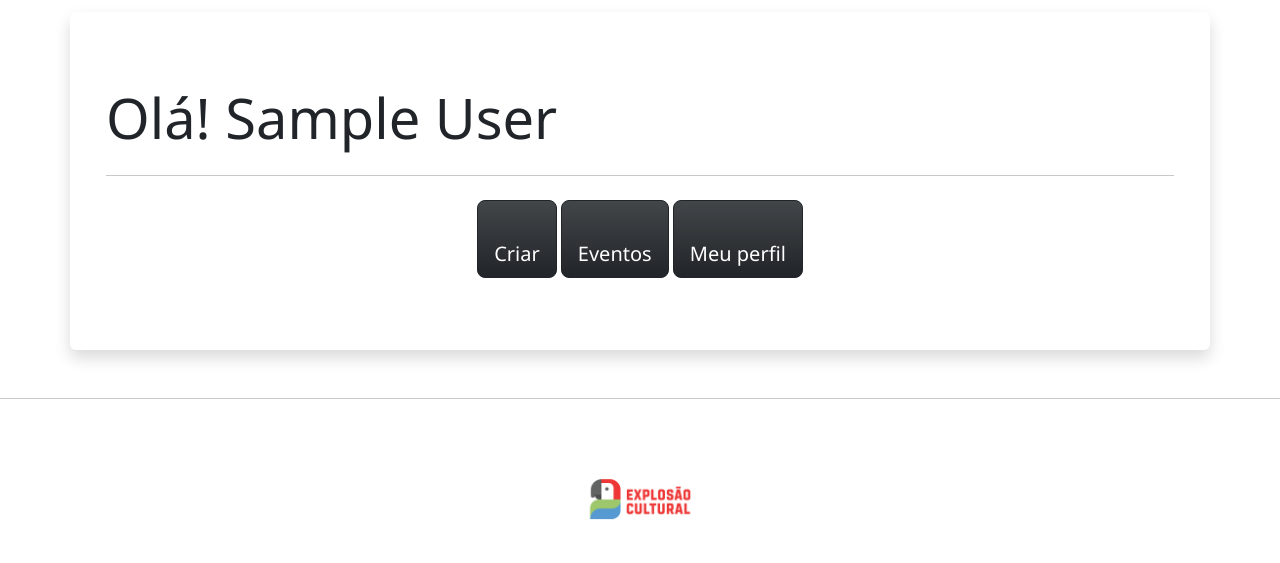
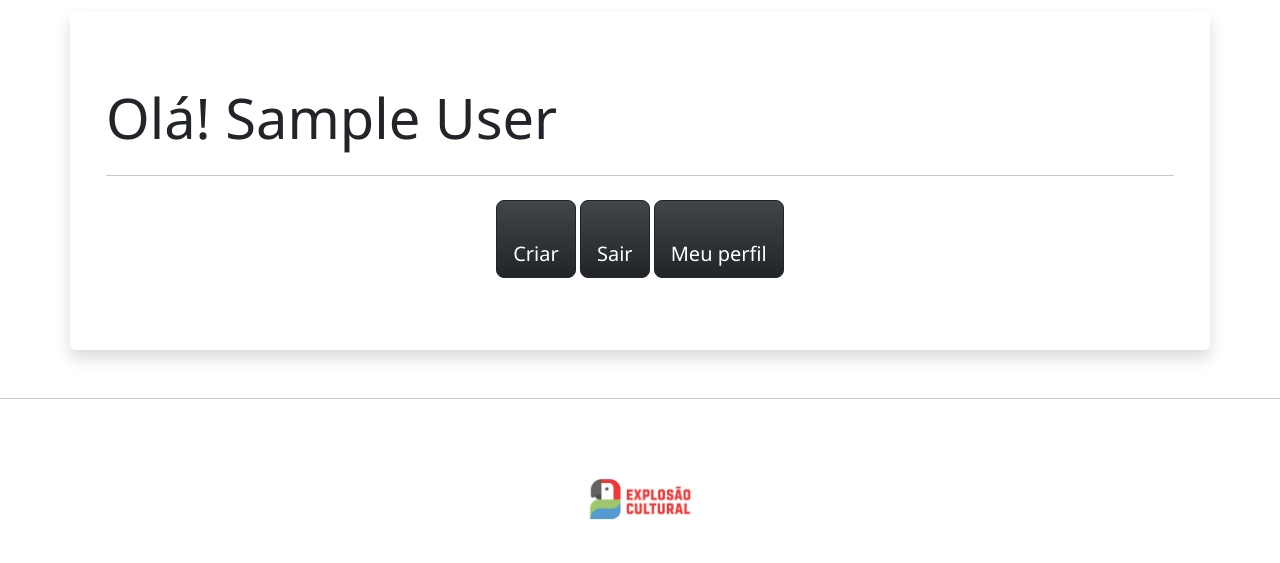
Before and after one commit to mayconr4/explosao-cultural-2, a PHP site: page /usuario.php in a window 1280 px wide. Shown: the part 226-789 px from the top of the page. Run offline with PHP 8.4, Linux system fonts and the light colour scheme; the visitor is signed in with stand-in values (Sample User, id 1); data that the repository does not hold is empty.

Commit message:
muda nome

```diff
--- a/usuario.php
+++ b/usuario.php
@@ -92,7 +92,7 @@ $listaDeGeneros = $generoServico->listarTodos();
 
                 <a class="btn btn-dark bg-gradient btn-lg" href="index.php">
                     <i class="bi bi-newspaper"></i> <br>
-                    Eventos
+                    Sair
                 </a>
 
 
```
